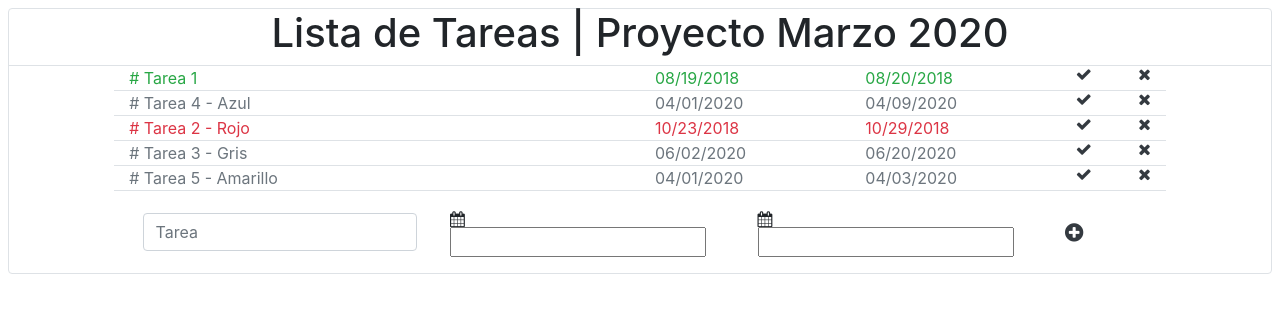
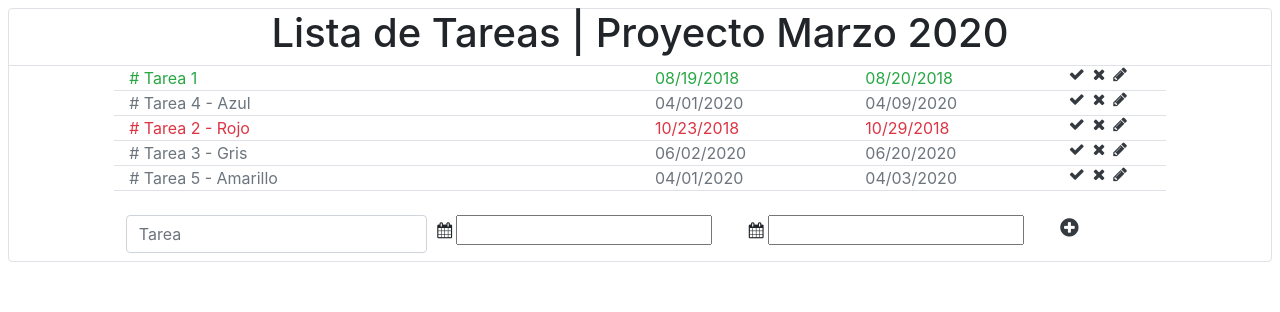
Before and after one commit to Caco74/tareasReact, a React (Create React App) app: page / in a window 1280 px wide. Shown: the top 312 px of the page. Built offline with nearby package versions, Linux system fonts and the light colour scheme.

Commit message:
version 6

```diff
--- a/src/App.js
+++ b/src/App.js
@@ -9,15 +9,14 @@ class App extends Component {
   constructor(props) {
     super(props)
     this.state = {
-      task: this.props.tasks
+      task: this.props.tasks,
+      editIndex: '',
+      renAddTask: <Tarea addTask={this.addTask}/>
     }
   }
 
   addTask = (task) => {
     this.setState((prevState) => {
-      console.log('prevState');
-      console.log(prevState);
-      console.log(task);
       const tempTarea = prevState.task
       tempTarea.push(task)
       return { task: tempTarea}
@@ -25,10 +24,8 @@ class App extends Component {
   }
 
   removeTask = (index) => {
-    console.log('Elemento a remover ' + index);
     this.setState((prevState) => {
       const tempTasks = prevState.task
-      console.log(tempTasks);
       tempTasks.splice(index,1)
       return {task: tempTasks}
     })
@@ -40,9 +37,27 @@ class App extends Component {
     this.setState({task: tempTasks})
   }
 
+  editTask = (index) => {
+    this.setState({
+      editIndex: index,
+      renAddTask: ''
+    })
+  }
+
+  saveTask = (tarea) => {
+    const tempTasks = this.state.task;
+    tempTasks[tarea.index]=tarea;
+    this.setState({
+      task: tempTasks,
+      editIndex: '',
+      renAddTask: <Tarea addTask={this.addTask} />
+    })
+  }
+
   manejoOnClick = (e, index) => {
     if (e.target.id === 'remove') this.removeTask(index)
     else if (e.target.id === 'complete') this.completeTask(index)
+    else if (e.target.id === 'edit') this.editTask(index)
   }
 
   render() {
@@ -64,24 +79,25 @@ class App extends Component {
       let datoF = task.dateFin
       let parseI = Date.parse(datoI)
       let parseF = Date.parse(datoF)
-
-
-
       styleStatus = parseF < dateHoy  ? 'text-danger': styleStatus;
       styleStatus = (parseI > dateHoy ) ? 'text-secondary': styleStatus;
       styleStatus = (parseI < dateHoy ) && (parseF > dateHoy) ? 'text-primary': styleStatus;
       styleStatus = datoF === fecha_actual ? 'text-warning': styleStatus;
+      styleStatus = task.complete ? 'text-success' : styleStatus;
 
-      styleStatus = task.complete ? 'text-success' : styleStatus;
+      const edit = this.state.editIndex === index ? <div ><Tarea saveTask={this.saveTask} index={index} task={task}/></div> : '';
+
       return (
         <div className="row m-0 justify-content-center" id={index+1} key={index}>
-          <div className={"col-lg-5 border-bottom " + styleStatus}>{'# ' + task.nombre}</div>
-          <div className={"col-lg-2 border-bottom " + styleStatus}>{task.dateIni}</div>
-          <div className={"col-lg-2 border-bottom " + styleStatus}>{task.dateFin}</div>
-          <div className="col-lg-1 border-bottom" onClick={(e) => this.manejoOnClick(e, index)}>
-            <a href="/#" className="text-dark" ><i className="fa fa-times float-right" id='remove'></i></a>
-            <a href="/#" className="text-dark" ><i className="fa fa-check float-left" id='complete'></i></a>
+          <div className={"col-lg-5 col-md-3 border-bottom " + styleStatus} id={'task ' + (index + 1)}>{'# ' + task.nombre}</div>
+          <div className={"col-lg-2 col-md-2 border-bottom " + styleStatus} id={'dateIni ' + (index + 1)}>{task.dateIni}</div>
+          <div className={"col-lg-2 col-md-2 border-bottom " + styleStatus} id={'dateFin ' + (index + 1)}>{task.dateFin}</div>
+          <div className="col-lg-1 col-md-5 border-bottom p-0" onClick={(e) => this.manejoOnClick(e, index)}>
+            <a href="/#" className="text-dark" ><i className="fa fa-check float-left ml-2" id='complete'></i></a>
+            <a href="/#" className="text-dark" ><i className="fa fa-times float-left ml-2" id='remove'></i></a>
+            <a href="/#" className="text-dark" ><i className="fa fa-pencil float-left ml-2" id='edit'></i></a>
           </div>
+          {edit}
         </div>
       )
     });
@@ -96,7 +112,7 @@ class App extends Component {
           </div>
         </div>
         {tareasIniciales}
-        <Tarea addTask={this.addTask}/>
+        {this.state.renAddTask}
       </div>
     );
   }
--- a/src/Tarea.js
+++ b/src/Tarea.js
@@ -37,39 +37,56 @@ export default class Tarea extends Component {
       nombre : actividad,
       dateIni : fechaI,
       dateFin : fechaF,
-      complete: false
+      complete: false,
+      index: this.props.index
     }
     document.getElementById('actividad').value = '';
-    this.props.addTask(tarea)
+    if (this.props.addTask) {
+      this.props.addTask(tarea)
+    } else if (this.props.saveTask) {
+      this.props.saveTask(tarea)
+    }
+  }
+
+  componentDidMount() {
+    if (this.props.task) {
+      document.getElementById('actividad').value = this.props.task.nombre
+      document.getElementById('fecha_ini').value = this.props.task.dateIni
+      document.getElementById('fecha_fin').value = this.props.task.dateFin
+    }
+  }
+
+  displayFocus = () => {
+    let elem = document.getElementById('actividad')
+    elem.setAttribute('placeholder', 'Tarea a realizar ..')
   }
 
   render() {
+    let cancelButton = ''
+    let icon = 'fa-plus-circle fa-lg'
+    if (this.props.task) {
+      icon = 'fa-edit fa-lg'
+      cancelButton = <div className="border fa fa-ban pl-1" onClick={this.onClick}></div>
+    }
     return (
-      <div className='m-3' >
-        <form className="form-inline justify-content-center">
-          <div className="col-3">
+        <div className="form-row m-2 mt-4 justify-content-center" id={this.props.id}>
+          <div className="col-lg-3 col-md-3">
             <input type="text" className="form-control mb-2 mr-sm-2 mb-sm-0"
-            id="actividad" placeholder="Tarea"/>
+            id="actividad" placeholder="Tarea" onFocus={this.displayFocus}/>
           </div>
-
-          <div className="col-3">
-            <div className="input-group mb-2 mr-sm-2 mb-sm-0">
+          <div className="col-lg-3 col-md-3">
                 <span className='fa fa-calendar pt-1 pr-1' ></span>
-                <Fecha id="fecha_ini" sendChange={this.sendChange}/>
-            </div>
+                <Fecha id="fecha_ini"/>
           </div>
-          <div className="col-3">
-            <div className="input-group mb-2 mr-sm-2 mb-sm-0">
+          <div className="col-lg-3 col-md-3">
               <span className='fa fa-calendar pt-1 pr-1' ></span>
-              <Fecha id="fecha_fin" sendChange={this.sendChange}/>
-            </div>
+              <Fecha id="fecha_fin"/>
           </div>
-
-          <div className="col-1">
-            <div onClick={this.onClick}><a href="/#" className="text-dark"><i className="fa fa-plus-circle fa-lg"></i></a></div>
+          <div className="col-lg-1 col-md-1">
+            <a href="/#" onClick={this.onClick} className="text-dark"><i className={"fa " + icon}></i></a>
           </div>
-        </form>
-      </div>
+          {cancelButton}
+        </div>
     )
   }
 }
```
